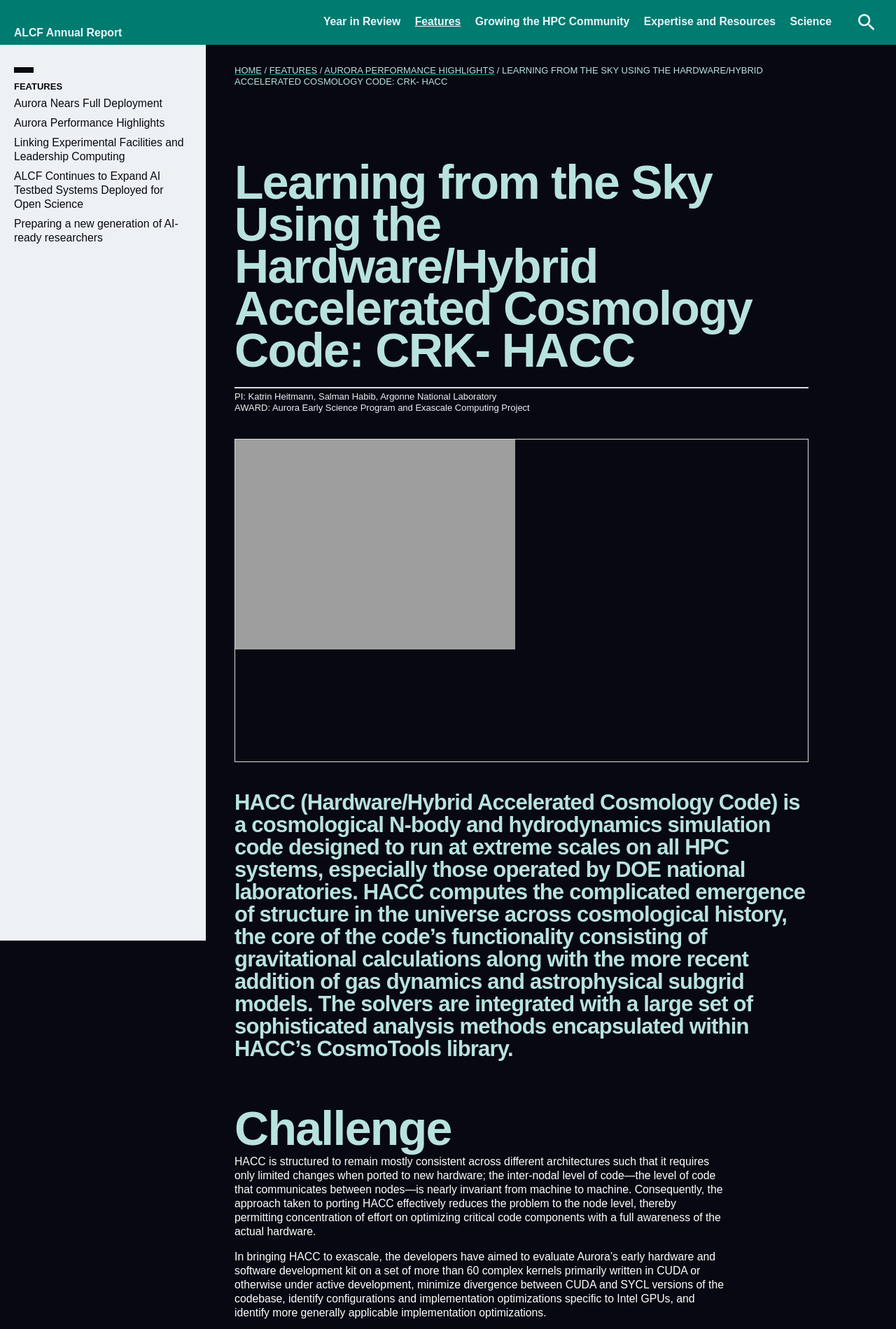
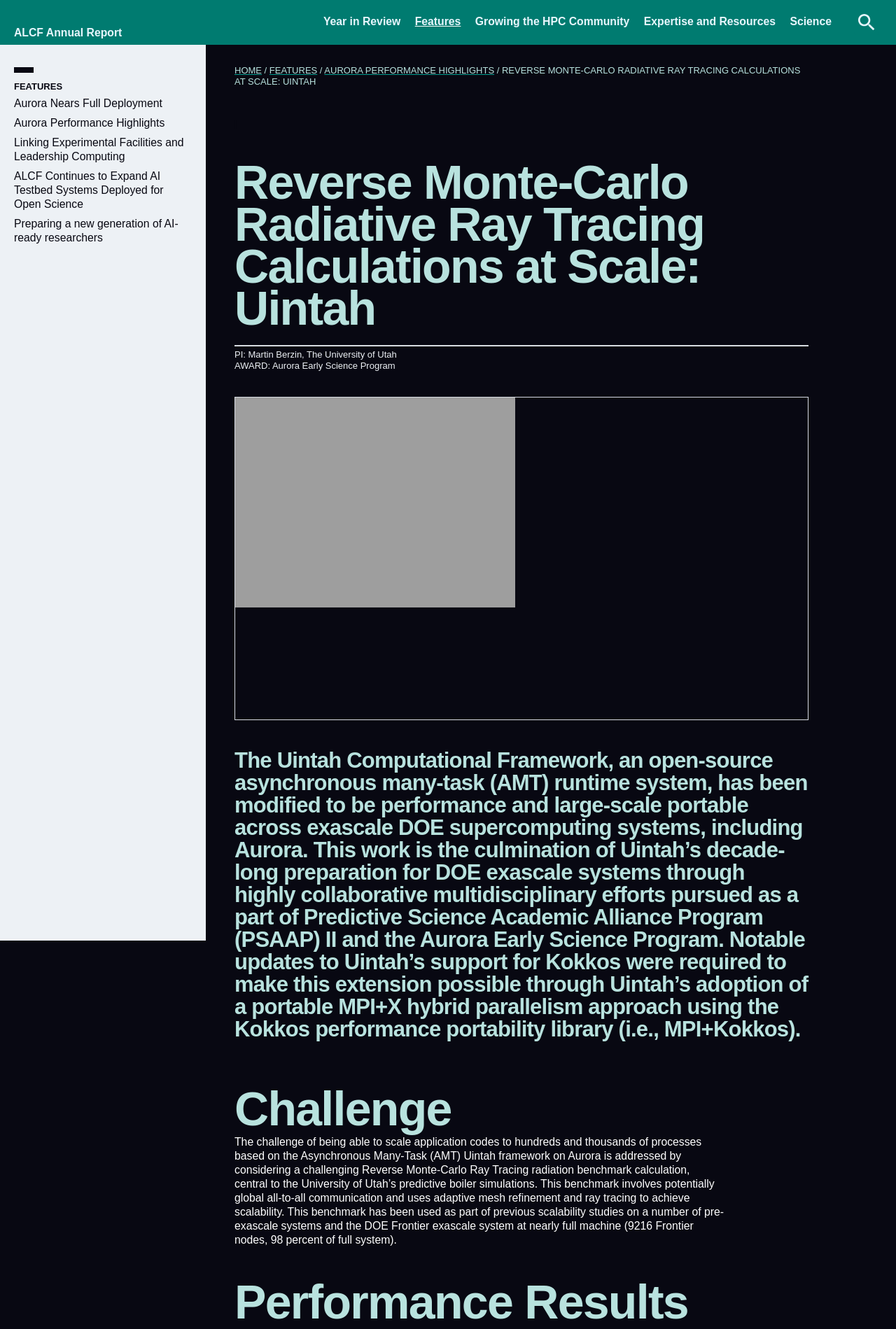
Before and after one commit to argonne-lcf/AR2024, a Jekyll site: the page built from _performancehighlights/uintah.md, in a window 1280 px wide. Shown: the top 1899 px of the page at 70% size. Built offline with Jekyll 4.4.1, drawn with Linux system fonts in a browser that asks for light colours; some web fonts are replaced; some of the changed text lies outside the part shown.

Commit message:
Update uintah.md
body without image update

```diff
--- a/_performancehighlights/uintah.md
+++ b/_performancehighlights/uintah.md
@@ -4,9 +4,9 @@
 theme: dark
 permalink: 'features/aurora-performance-highlights/hacc'
 
-title: 'Learning from the Sky Using the Hardware/Hybrid Accelerated Cosmology Code: CRK- HACC'
-pi: 'Katrin Heitmann, Salman Habib, Argonne National Laboratory'
-award: 'Aurora Early Science Program and Exascale Computing Project'
+title: 'Reverse Monte-Carlo Radiative Ray Tracing Calculations at Scale: Uintah'
+pi: 'Martin Berzin, The University of Utah'
+award: 'Aurora Early Science Program'
 systems: '-'
 
 image: 'Habib-HACC.png'
@@ -14,29 +14,24 @@
 ---
 
 {% include txt-intro.html
-    blurb = "HACC (Hardware/Hybrid Accelerated Cosmology Code) is a cosmological N-body and hydrodynamics simulation code designed to run at extreme scales on all HPC systems,
-especially those operated by DOE national laboratories. HACC computes the complicated emergence of structure in the universe across cosmological history, the core of the code’s
-functionality consisting of gravitational calculations along with the more recent addition of gas dynamics and astrophysical subgrid models. The solvers are integrated with a large set of sophisticated analysis methods encapsulated within HACC’s CosmoTools library."
+    blurb = "The Uintah Computational Framework, an open-source asynchronous many-task (AMT) runtime system, has been modified to be performance and large-scale portable across exascale DOE supercomputing systems, including Aurora. This work is the culmination of Uintah’s decade-long preparation for DOE exascale systems through highly collaborative multidisciplinary efforts pursued as a part of Predictive Science Academic Alliance Program (PSAAP) II and the Aurora Early Science Program. Notable updates to Uintah’s support for Kokkos were required to make this extension possible through Uintah’s adoption of a portable MPI+X hybrid parallelism approach using the Kokkos performance portability library (i.e., MPI+Kokkos)."
 %}
 
 
 
 # Challenge
 
-HACC is structured to remain mostly consistent across different architectures such that it requires only limited changes when ported to new hardware; the inter-nodal level of code—the level of code that communicates between nodes—is nearly invariant from machine to machine. Consequently, the approach taken to porting HACC effectively reduces the problem to the node level, thereby permitting concentration of effort on optimizing critical code components with a full awareness of the actual hardware.
-
-In bringing HACC to exascale, the developers have aimed to evaluate Aurora’s early hardware and software development kit on a set of more than 60 complex kernels primarily written in CUDA or otherwise under active development, minimize divergence between CUDA and SYCL versions of the codebase, identify configurations and implementation optimizations specific to Intel GPUs, and identify more generally applicable implementation optimizations.
-
-Versions of HACC being developed for exascale systems incorporate basic gas physics (hydrodynamics) to enable more detailed studies of structure formation on the scales of galaxy clusters and individual galaxies. These versions also include sub-grid models that integrate phenomena like star formation and supernova and AGN feedback, which means the addition of more performance-critical code sections that also run on GPUs. A GPU implementation of HACC with hydrodynamics was previously developed for the Titan and Summit systems using OpenCL and CUDA. All the GPU versions of the code have been rewritten to target Aurora.
+The challenge of being able to scale application codes to hundreds and thousands of processes based on the Asynchronous Many-Task (AMT) Uintah framework on Aurora is addressed by considering a challenging Reverse Monte-Carlo Ray Tracing radiation benchmark calculation, central to the University of Utah’s predictive boiler simulations. This benchmark involves potentially global all-to-all communication and uses adaptive mesh refinement and ray tracing to achieve scalability. This benchmark has been used as part of previous scalability studies on a number of pre-exascale systems and the DOE Frontier exascale system at nearly full machine (9216 Frontier nodes, 98 percent of full system).
 
 
 # Performance Results
-HACC simulations have been performed on Aurora in runs using as many as 1920 nodes. Visualizations of results generated on Aurora illustrate the large-scale structure of the universe. Single-GPU performance on Aurora exceeds that of compared systems: Figure-of-Merit assessments measuring particle-steps per second used 33 million particles per GPU and saw performance increases ranging from 15 to 50 percent.
+Running on Aurora, the team was able to achieve strong-scaling results for the Burns and Christon benchmark problem on a 2-level structured adaptive mesh refinement grid with more than 129 billion cells, from 1280 nodes up to 10,240 nodes. Results show that good strong-scaling efficiency is achievable. At higher node count, results are not unexpected due to communication costs related to the global all-to-all nature of radiation.
+
+These large-scale studies explored the impact of a larger refinement ratio to determine if aggressive mesh refinement will make full-system runs possible. It is fortunate that the Uintah runtime systems have proved to be exceptionally capable when it comes to enabling Uintah to run in a scalable way on Aurora.
 
 {% include media-img.html
    source= "Chart_CRK_HACC_.png"
 %}
 
 # Impact
-Modern cosmology provides a unique window to fundamental physics, and has led to remarkable discoveries culminating in a highly successful model for the dynamics of the Universe. Simulations and predictions enabled by the HACC code deployed at exascale will help deepen our understanding of the structure of the universe and its underlying physics.
-Furthermore, new generations of cosmological instruments, such as the Vera C. Rubin Observatory, will depend on exascale systems in order to interpret the measurements; exascale cosmological simulations developed through HACC will enable researchers to simultaneously analyze observational data from state-of-the-art telescopes to test different theories of cosmological evolution.
+The scalability results obtained are a promising start and help show the capabilities of Uintah as an exascale AMT runtime system and pave the way for scientific simulations, such as fluid-structure interaction problems or simulations of turbulent reacting flows at unprecedented sizes on exascale machines. Additional work is underway to improve performance and to better understand how to balance computation loads vs communications costs at the largest scales.
```
